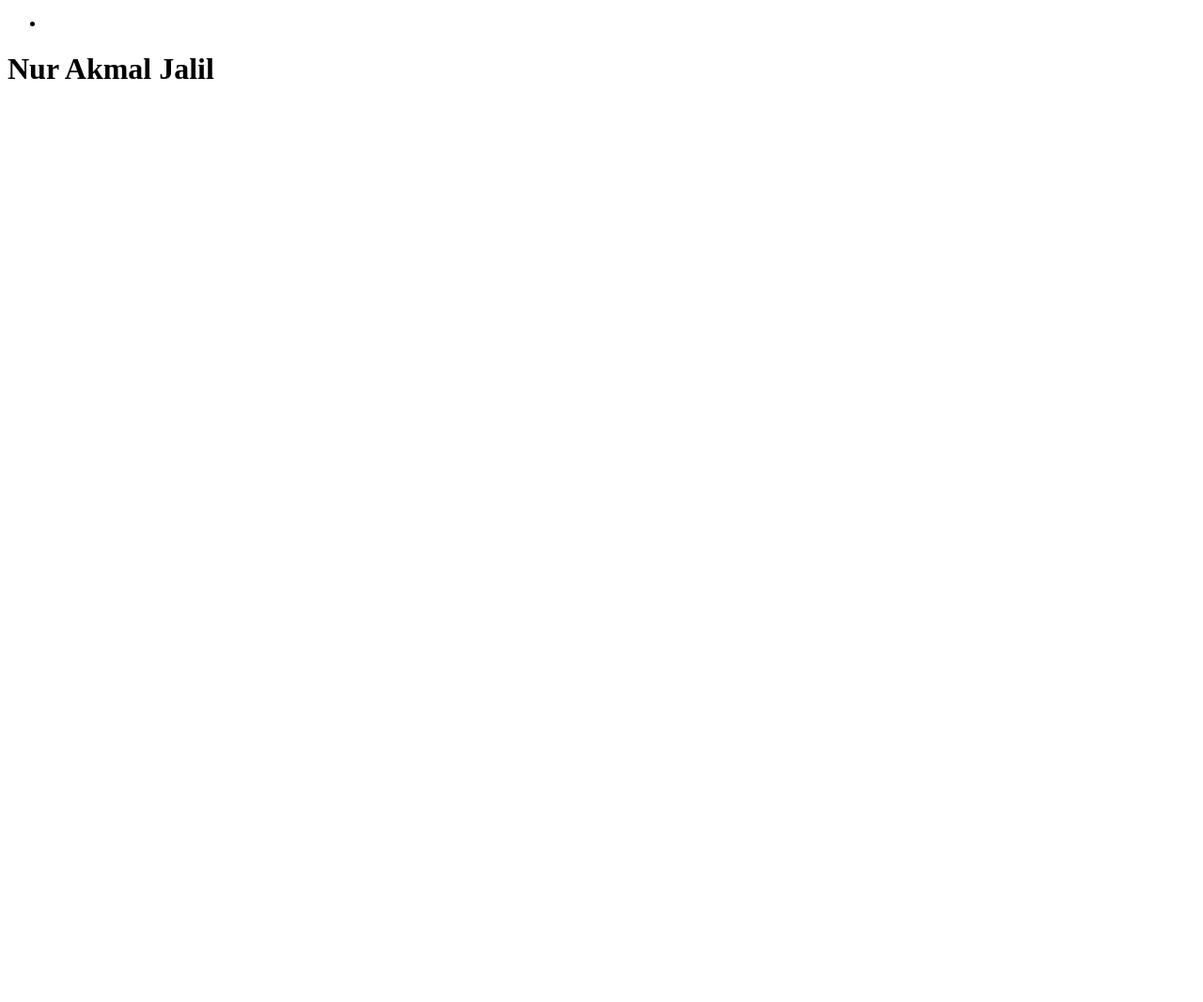
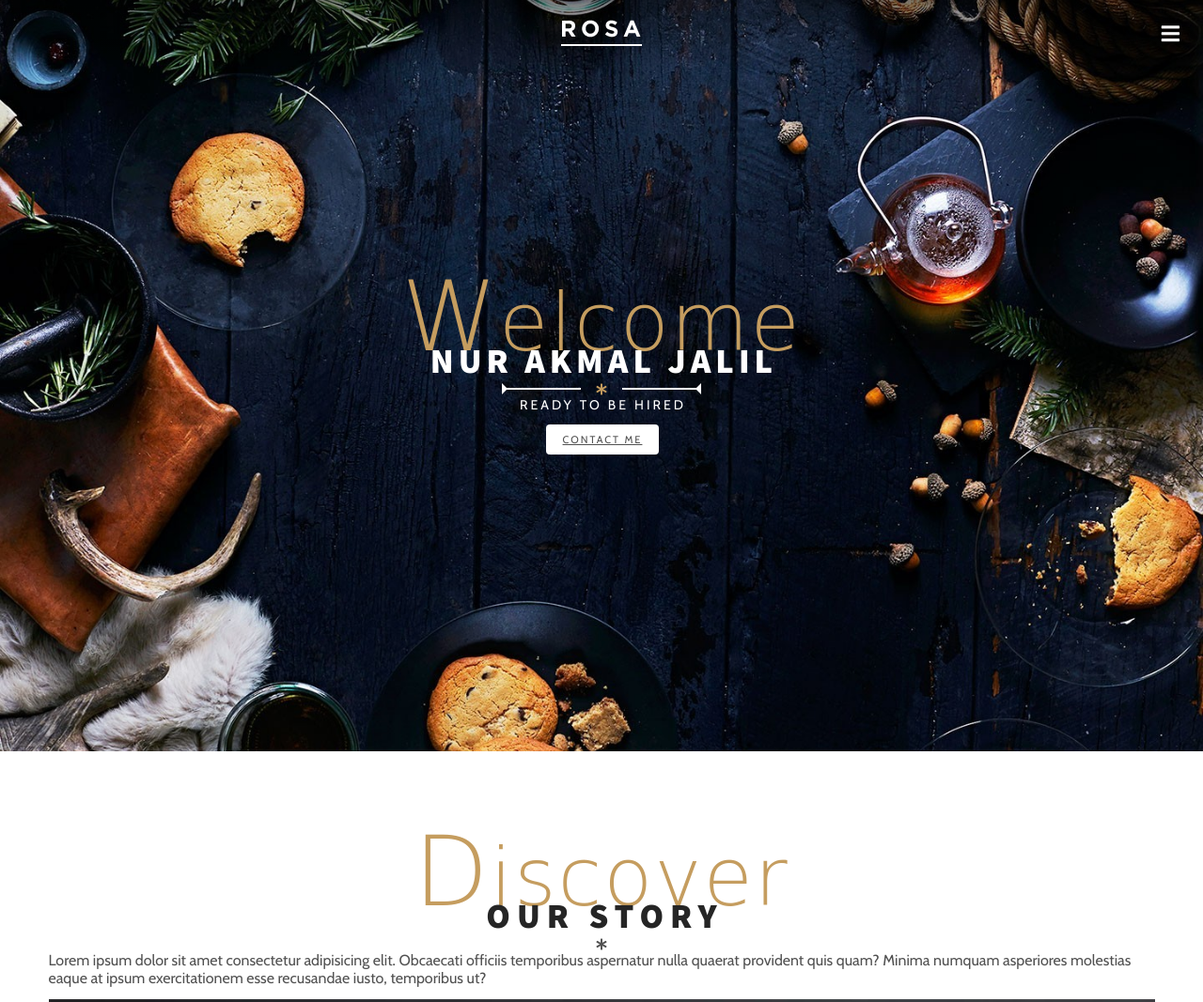
Before and after one commit to nurakmaljalil91/Profile_Page2, a plain HTML site: page index.html in a window 1280 px wide. Shown: the top 1067 px of the page at 94% size. Before the commit the page ends 800 px from the top, so only its background shows below. Drawn offline with nearby package versions, Linux system fonts and the light colour scheme; a web font is replaced by a local one.

Commit message:
css style 1:08:34

```diff
--- /dev/null
+++ b/css/style.css
@@ -0,0 +1,281 @@
+@import url('https://fonts.googleapis.com/css?family=Cabin|Herr+Von+Muellerhoff|Source+Sans+Pro:400,900&display=swap');
+/*Global styles*/
+*,
+*::before,
+*::after{
+    margin: 0;
+    padding: 0;
+    box-sizing: border-box;
+}
+
+:root{
+    --main-font: 'Source Sans Pro', sans-serif;
+    --secondary-font: 'Herr Von Muellerhoff', cursive;
+    --body-font: 'Cabin', sans-serif;
+    --main-font-color-dark: #252525;
+    --secondary-font-color: #c59d5f;
+    --body-font-color: #515151;
+}
+
+html{
+    font-family: var(--body-font);
+    font-size: 10px;
+    color: var(--body-font-color);
+    scroll-behavior: smooth; /* make the scroll to home smoother*/
+}
+
+section{
+    padding: 3.9rem 0;
+}
+
+img{
+    width: 100%;
+    max-width: 100%;
+}
+
+q{
+    text-decoration: none;
+}
+
+p{
+    font-size: 1.6rem;
+}
+
+.container{
+    width: 100%;
+    max-width: 122.5rem;
+    margin: 0 auto;
+    padding: 0 2.4rem;
+}
+
+/*Header*/
+header{
+    width: 100%;
+    position: absolute;
+    top: 0;
+    left: 0;
+    z-index: 1;
+    background-image: linear-gradient(to bottom, rgba(0,0,0,.5), transparent);
+}
+
+.nav{
+    height: 7.2rem;
+    display: flex;
+    align-items: center;
+    justify-content: center;
+}
+
+.menu-toggle{
+    color: #ffffff;
+    font-size: 2.2rem;
+    position: absolute;
+    top: 50%;
+    transform: translateY(-50%);
+    right: 2.5rem;
+    cursor: pointer;
+    z-index: 1500;
+}
+
+.fa-times{
+    display: none;
+}
+
+.nav-list{
+    list-style: none;
+    position: fixed;
+    top: 0;
+    left: 0;
+    width: 80%;
+    height: 100vh;
+    background-color: var(--main-font-color-dark);
+    padding: 4.4rem;
+    display: flex;
+    flex-direction: column;
+    justify-content: space-around;
+    z-index: 1250;
+    transform: translateX(-100%);
+    transition: transform .5s;
+}
+
+.nav::before{
+    content: '';
+    position: fixed;
+    top: 0;
+    left: 0;
+    width: 100vw;
+    height: 100vh;
+    background-color: rgba(0,0,0,.8);
+    z-index: 1000;
+    opacity: 0;
+    transform: scale(0);
+    transition: opacity .5;
+}
+
+.open .fa-times{
+    display: block;
+}
+
+.open .fa-bars{
+    display: none;
+}
+
+.open .nav-list{
+    transform: translateX(0);
+}
+
+.open .nav::before{
+    opacity: 1;
+    transform: scale(1);
+
+}
+
+.nav-item{
+    border-bottom: 2px solid rgba(255,255,255,.3);
+}
+
+.nav-link{
+    display: block;
+    color: #ffffff;
+    text-transform: uppercase;
+    font-size: 1.6rem;
+    letter-spacing: 2px;
+    margin-right: -2px;
+    transition: color.5s;
+}
+
+.nav-link:hover{
+    color: var(--secondary-font-color);
+}
+
+/*Hero*/
+.hero{
+    width: 100%;
+    height: 100vh;
+    background: url("../images/hero.jpg")center no-repeat;
+    background-size: cover;
+    display: flex;
+    align-items: center;
+    justify-content: center;
+    text-align: center;
+
+}
+
+.sub-headline{
+    font-size: 8.5rem;
+    font-family: var(--secondary-font);
+    color: var(--secondary-font-color);
+    font-weight: 100;
+    line-height: .4;
+    letter-spacing: 2px;
+}
+
+.first-letter{
+    text-transform: uppercase;
+    font-size: 10.3rem;
+}
+
+.headline{
+    color: #ffffff;
+    font-size: 3.7rem;
+    font-family: var(--main-font);
+    text-transform: uppercase;
+    font-weight: 900;
+    letter-spacing: .5rem;
+    margin-right: -.5rem;
+}
+
+.separator{
+    display: flex;
+    align-items: center;
+    justify-content: center;
+
+
+}
+
+.line{
+    width: 100%;
+    max-width: 8.4rem;
+    height: .25rem;
+    background-color: #ffffff;
+    position: relative;
+}
+
+.line-right::before,
+.line-left::before{
+    content: '';
+    position: absolute;
+    top: 50%;
+    transform: translateY(-50%);
+    border: .6rem solid transparent;
+
+}
+
+.line-right::before{
+    border-right-color:#ffffff ;
+    right: 0;
+}
+
+.line-left::before{
+    border-left-color:#ffffff ;
+    left: 0;
+}
+
+.asterisk{
+    font-size: 1.2rem;
+    color: var(--secondary-font-color);
+    margin: 0 1.6rem;
+}
+
+.headline-description h5{
+    color: #ffffff;
+    font-size: 1.4rem;
+    font-weight: 100;
+    text-transform: uppercase;
+    margin-bottom: 1.2rem;
+    letter-spacing: 3px;
+    margin-right: -3px;
+}
+
+.btn{
+    display: inline-block;
+    text-transform: uppercase;
+    letter-spacing: 2px;
+    margin-right: -2px;
+}
+
+.cta-btn{
+    font-size: 1.1rem;
+    background-color: #ffffff;
+    padding: .9rem 1.8rem;
+    color: var(--body-font-color);
+    border-radius: .4rem;
+    transition: background-color .5s;
+}
+
+.cta-btn:hover,
+.cta-btn:focus{
+    color: #ffffff;
+    background-color: var(--secondary-font-color);
+}
+
+/*Discover our story*/
+.global-headline{
+    text-align: center;
+    margin-top: 3.9rem;
+
+}
+
+.discover-our-story .global-headline{
+    margin-top: 6.9rem;
+}
+
+.global-headline .asterisk{
+    color: var(--body-font-color);
+    margin-top: 2.4rem 0;
+}
+
+.headline-dark{
+    color: var(--main-font-color-dark);
+    letter-spacing: .7rem;
+    margin-right: -.7rem;
+}
--- a/index.html
+++ b/index.html
@@ -5,28 +5,92 @@
     <meta charset="UTF-8">
     <meta name="viewport" content="width=device-width, initial-scale=1.0">
     <title>Nur Akmal Jalil's Profile</title>
+    <!-- The css style-->
+    <!--scrool animation css-->
     <link rel="stylesheet" href="https://unpkg.com/aos@next/dist/aos.css" />
-    <link rel="stylesheet" href="css/main.css">
+    <!--scrool reveal CDN-->
+    <script src="https://unpkg.com/scrollreveal"></script>
+    <!--Font awesome CDN-->
+    <link rel="stylesheet" href="https://cdnjs.cloudflare.com/ajax/libs/font-awesome/5.11.2/css/all.min.css">
+    <link rel="stylesheet" href="css/animate.css">
+    <link rel="stylesheet" href="css/style.css">
 </head>
 
+<!--Body of the website-->
+
 <body>
-    <script src="https://ajax.googleapis.com/ajax/libs/jquery/3.3.1/jquery.min.js"></script>
-    <script src="https://unpkg.com/aos@next/dist/aos.js"></script>
-    <script src="js/main.js"></script>
-    <script src="https://kit.fontawesome.com/3ff48dae58.js" crossorigin="anonymous"></script>
+
     <header>
         <div class="container">
-            <div class="profile-name">
+            <nav class="nav">
+                <div class="menu-toggle">
+                    <i class="fas fa-bars"></i>
+                    <i class="fas fa-times"></i>
+                </div>
 
-            </div>
-            <div class="navbar">
-                <ul>
-                    <li><a href=""></a></li>
+                <a href="index.html" class="logo"><img src="images/logo-rosa.png" alt=""></a>
+                <ul class="nav-list">
+                    <li class="nav-item"><a href="index.html" class="nav-link">Home</a></li>
+                    <li class="nav-item"> <a href="#" class="nav-link">My Work</a></li>
+                    <li class="nav-item"><a href="#" class="nav-link">Contact</a></li>
                 </ul>
+            </nav>
+        </div>
+    </header>
+    <!--Header ends-->
+    <section class="hero" id="hero">
+        <div class="container">
+            <h2 class="sub-headline">
+                <span class="first-letter">W</span>elcome
+            </h2>
+            <h1 class="headline">Nur Akmal Jalil</h1>
+            <div class="headline-description">
+                <div class="separator">
+                    <div class="line line-left"></div>
+                    <div class="asterisk"><i class="fas fa-asterisk"></i></div>
+                    <div class="line line-right"></div>
+                </div>
+                <div class="single-animation">
+                    <h5>READY TO BE HIRED</h5>
+                    <a href="#" class="btn cta-btn">CONTACT ME</a>
+                </div>
             </div>
         </div>
-    </header>
-    <h1>Nur Akmal Jalil</h1>
+    </section>
+    <!--Hero end-->
+
+    <section class="discover-our-story">
+        <div class="container">
+            <div class="restaurant-info">
+                <div class="restaurant-description padding-right animate-left">
+                    <div class="global-headline">
+                        <h2 class="sub-headline">
+                            <span class="first-letter">D</span>iscover
+                        </h2>
+                        <h1 class="headline headline-dark">Our Story</h1>
+                        <div class="asterisk"><i class="fas fa-asterisk"></i></div>
+                    </div>
+                    <p>Lorem ipsum dolor sit amet consectetur adipisicing elit. Obcaecati officiis temporibus aspernatur
+                        nulla quaerat provident quis quam? Minima numquam asperiores molestias eaque at ipsum
+                        exercitationem esse recusandae iusto, temporibus ut?
+                    </p>
+                    <a href="#" class="btn body-btn"></a>
+                </div>
+                <div class="restaurant-info-img animate-right">
+                    <img src="images/our-story-1.jpg" alt="">
+                </div>
+            </div>
+        </div>
+    </section>
+    <!--Discover our story end-->
+    <!-- The javascript -->
+    <script src="https://ajax.googleapis.com/ajax/libs/jquery/3.3.1/jquery.min.js"></script>
+    <!-- Scroll animation js-->
+    <script src="https://unpkg.com/aos@next/dist/aos.js"></script>
+    <!--scrool reveal CDN-->
+    <script src="https://unpkg.com/scrollreveal"></script>
+    <script src="js/main.js"></script>
+    <!--<script src="https://kit.fontawesome.com/3ff48dae58.js" crossorigin="anonymous"></script>-->
 </body>
 
 </html>
--- a/js/main.js
+++ b/js/main.js
@@ -0,0 +1,12 @@
+// Select element function
+const selectElement = function (element) {
+    return document.querySelector(element);
+};
+
+let menuToggler = selectElement('.menu-toggle');
+
+let body = selectElement('body');
+
+menuToggler.addEventListener('click', function () {
+    body.classList.toggle('open');
+});
```
Also changed, not shown: css/animate.css (added), css/main.css (deleted), images/delight-group-1.jpg (added), images/delight-group-2.jpg (added), images/hero.jpg (added), images/logo-rosa.png (added), images/menu-group-1.jpg (added), images/menu-group-2.jpg (added), images/menu-group-3.jpg (added), images/menu-group-4.jpg (added), images/our-story-1.jpg (added), images/perfect-blend.jpg (added), images/tasteful-recipes.jpg (added), img/cbit-cpp-logo.png (added), 1 other file.
